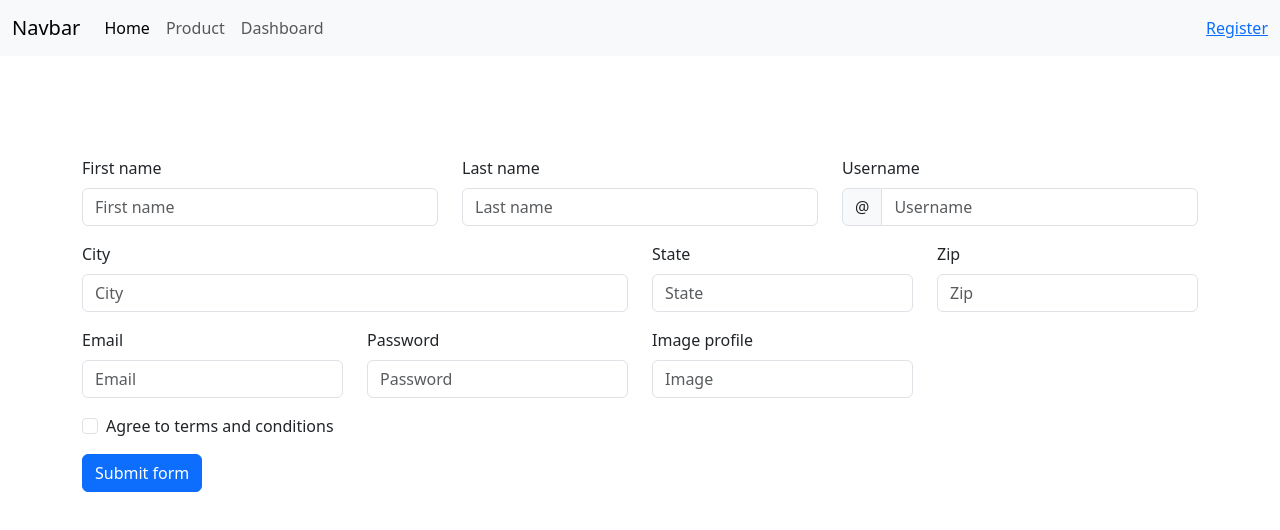
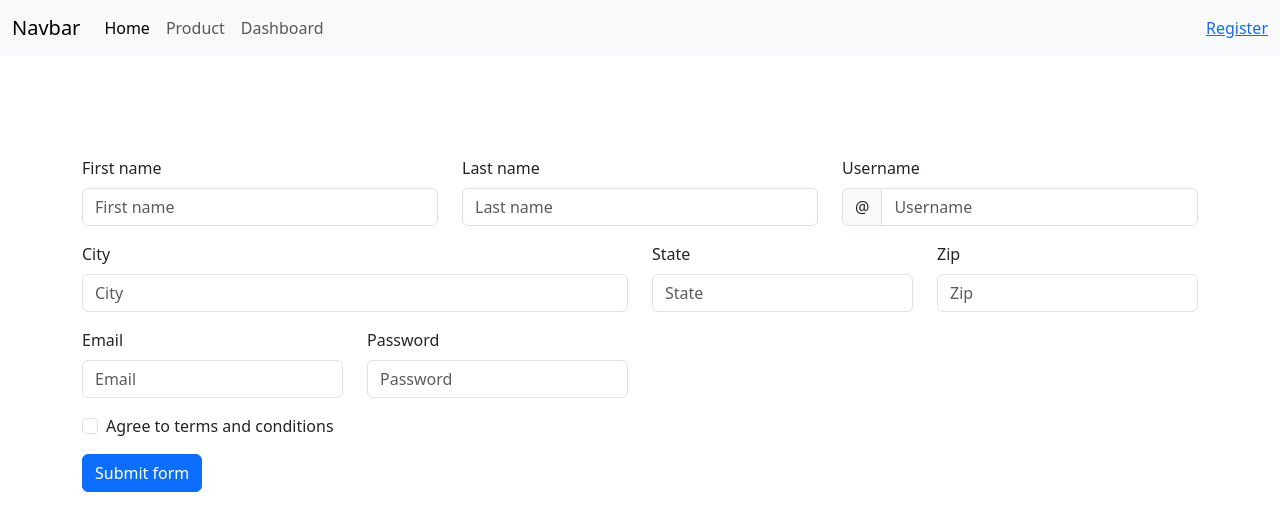
Before and after one commit to Younes-sh/Authentication, a Next.js app in the folder app/: page /auth/register in a window 1280 px wide. Shown: the top 530 px of the page. Built offline with nearby package versions, Linux system fonts and the light colour scheme.

Commit message:
I edited pages/auth/register/index.js

```diff
--- a/app/pages/auth/register/index.js
+++ b/app/pages/auth/register/index.js
@@ -17,7 +17,6 @@ function FormExample() {
   const [zip, setZip] = useState('');
   const [password, setPassword] = useState('');
   const [email, setEmail] = useState('');
-  const [imageProfile, setImageProfile] = useState("");
 
 const router = useRouter();
 
@@ -46,7 +45,6 @@ const router = useRouter();
           city,
           state,
           zip,
-          imageProfile
         }),
         headers: {
           "Content-Type": "application/json",
@@ -60,7 +58,6 @@ const router = useRouter();
       setCity('');
       setState('');
       setZip('');
-      setImageProfile("");
       // Reset form fields and validation state
       router.push("/auth/login")
       if (!res.ok) {
@@ -161,7 +158,7 @@ const router = useRouter();
 
             <Form.Group as={Col} md="3" controlId="validationCustom05">
               <Form.Label>Zip</Form.Label>
-              <Form.Control type="text" placeholder="Zip"  isValid={validated}
+              <Form.Control type="number" placeholder="Zip"  isValid={validated}
                 onChange={(e) => setZip(e.target.value)}
                 value={zip}
               />
@@ -197,16 +194,7 @@ const router = useRouter();
             </Form.Group>
 
 
-            <Form.Group as={Col} md="3" controlId="validationCustom05">
-              <Form.Label>Image profile</Form.Label>
-              <Form.Control type="text" placeholder="Image" required isValid={validated}
-                onChange={(e) => setImageProfile(e.target.value)}
-                value={imageProfile}
-              />
-              <Form.Control.Feedback type="invalid">
-                Please provide a valid email.
-              </Form.Control.Feedback>
-            </Form.Group>
+
           </Row>
 
 
```
